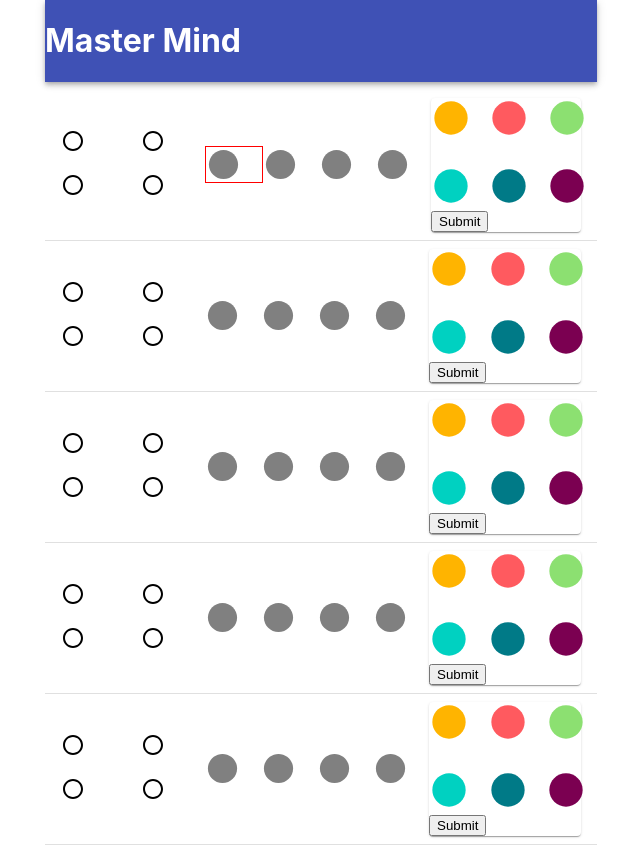
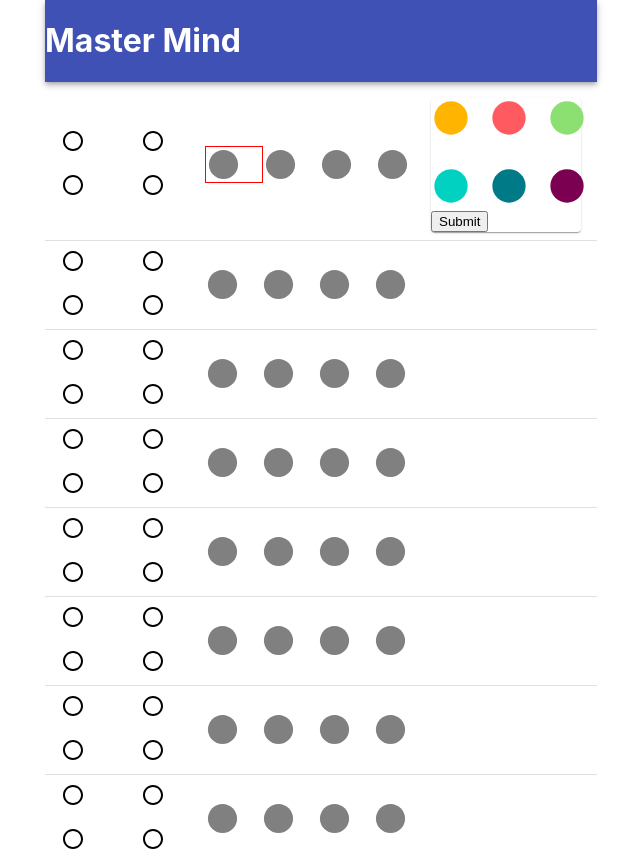
Before and after one commit to robinhuy/react-master-mind, a React (Create React App) app: page / in a window 1280 px wide. Shown: the top 851 px of the page, without its empty margins (319-959 px from the left). Built offline with nearby package versions, Linux system fonts and the light colour scheme.

Commit message:
seperate board component

```diff
--- a/src/App.js
+++ b/src/App.js
@@ -1,11 +1,8 @@
 import React from 'react';
-import { Container, AppBar, List, ListItem, ListItemAvatar, ListItemIcon, Divider } from '@material-ui/core';
-import { Lens } from '@material-ui/icons';
+import { Container, AppBar } from '@material-ui/core';
 import './App.css';
 
-import KeyPegs from './components/KeyPegs'
-import CodePegs from './components/CodePegs'
-import ChooseCodePegs from './components/ChooseCodePegs'
+import Board from './components/Board'
 
 class App extends React.Component {
   constructor(props) {
@@ -63,54 +60,44 @@ class App extends React.Component {
   }
 
   _onChangePeg = (index) => {
-    this.setState({ currentPeg: index });
+    const { currentRow, numberOfPegsInRow } = this.state;
+    const startIndex = currentRow * numberOfPegsInRow;
+    const endIndex = startIndex + numberOfPegsInRow;
+
+    if (index >= startIndex && index < endIndex) {
+      this.setState({ currentPeg: index });
+    }
   }
 
   _onSubmit = () => {
-    const currentPeg = this.state.currentPeg;
-    this.setState({ currentPeg: currentPeg + 1 });
-  }
+    const { currentRow, numberOfPegsInRow } = this.state;
 
-  _renderDecodingBoard = () => {
-    const { numberOfRows, numberOfPegsInRow, currentPeg, rows, keys, colors } = this.state
-    let board = [];
-
-    for (let i = 0; i < numberOfRows; i++) {
-      board.push(
-        <div key={i}>
-          <ListItem>
-            <ListItemAvatar>
-              <KeyPegs keys={keys} numberOfPegsInRow={numberOfPegsInRow} rowIndex={i} />
-            </ListItemAvatar>
-
-            <CodePegs
-              rows={rows}
-              numberOfPegsInRow={numberOfPegsInRow}
-              rowIndex={i}
-              currentPeg={currentPeg}
-              onChangePeg={this._onChangePeg} />
-
-            <ChooseCodePegs colors={colors} onChooseColor={this._onChooseColor} onSubmit={this._onSubmit} />
-          </ListItem>
-
-          <Divider />
-        </div>
-      );
-    }
-
-    return board;
+    this.setState({
+      currentRow: currentRow + 1,
+      currentPeg: (currentRow + 1) * numberOfPegsInRow
+    });
   }
 
   render() {
+    const { numberOfRows, numberOfPegsInRow, rows, keys, currentRow, currentPeg, colors } = this.state
+
     return (
       <Container maxWidth="sm">
         <AppBar color="primary" position="static">
           <h1>Master Mind</h1>
         </AppBar>
 
-        <List>
-          {this._renderDecodingBoard()}
-        </List>
+        <Board
+          numberOfRows={numberOfRows}
+          numberOfPegsInRow={numberOfPegsInRow}
+          rows={rows}
+          keys={keys}
+          currentRow={currentRow}
+          currentPeg={currentPeg}
+          colors={colors}
+          onChangePeg={this._onChangePeg}
+          onChooseColor={this._onChooseColor}
+          onSubmit={this._onSubmit} />
       </Container>
     );
   }
--- /dev/null
+++ b/src/components/Board.js
@@ -0,0 +1,43 @@
+import React from 'react';
+import { List, ListItem, ListItemAvatar, Divider } from '@material-ui/core';
+
+import KeyPegs from './KeyPegs'
+import CodePegs from './CodePegs'
+import ChooseCodePegs from './ChooseCodePegs'
+
+export default function Board(props) {
+  const { numberOfRows, numberOfPegsInRow, rows, keys, currentRow, currentPeg, colors } = props
+  let board = [];
+
+  for (let i = 0; i < numberOfRows; i++) {
+    board.push(
+      <div key={i}>
+        <ListItem>
+          <ListItemAvatar>
+            <KeyPegs keys={keys} numberOfPegsInRow={numberOfPegsInRow} rowIndex={i} />
+          </ListItemAvatar>
+
+          <CodePegs
+            rows={rows}
+            numberOfPegsInRow={numberOfPegsInRow}
+            rowIndex={i}
+            currentPeg={currentPeg}
+            onChangePeg={props.onChangePeg} />
+
+          {currentRow === i &&
+            <ChooseCodePegs
+              colors={colors}
+              onChooseColor={props.onChooseColor}
+              onSubmit={props.onSubmit} />
+          }
+        </ListItem>
+
+        <Divider />
+      </div>
+    );
+  }
+
+  return (
+    <List>{board}</List>
+  );
+}
```
